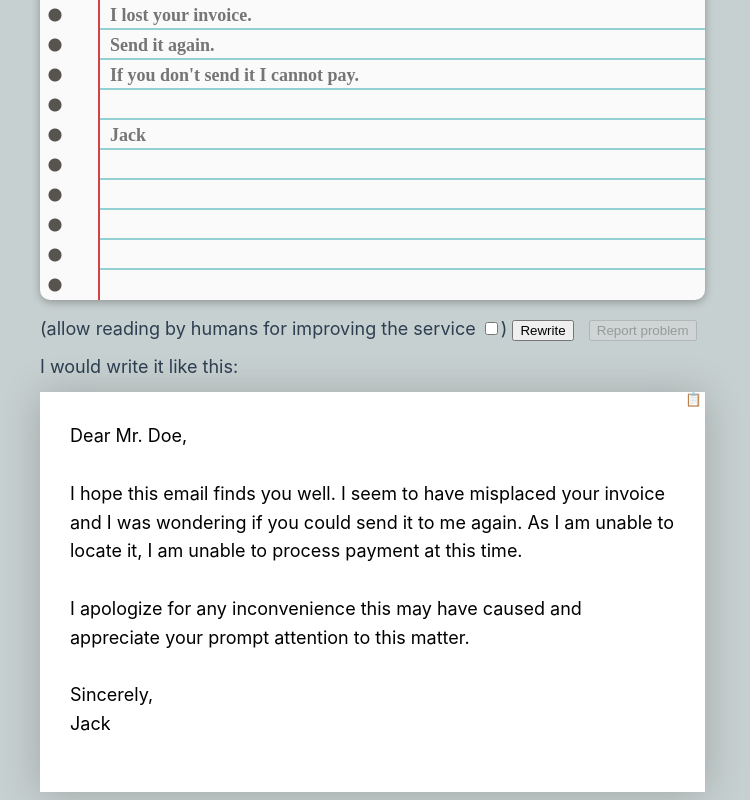
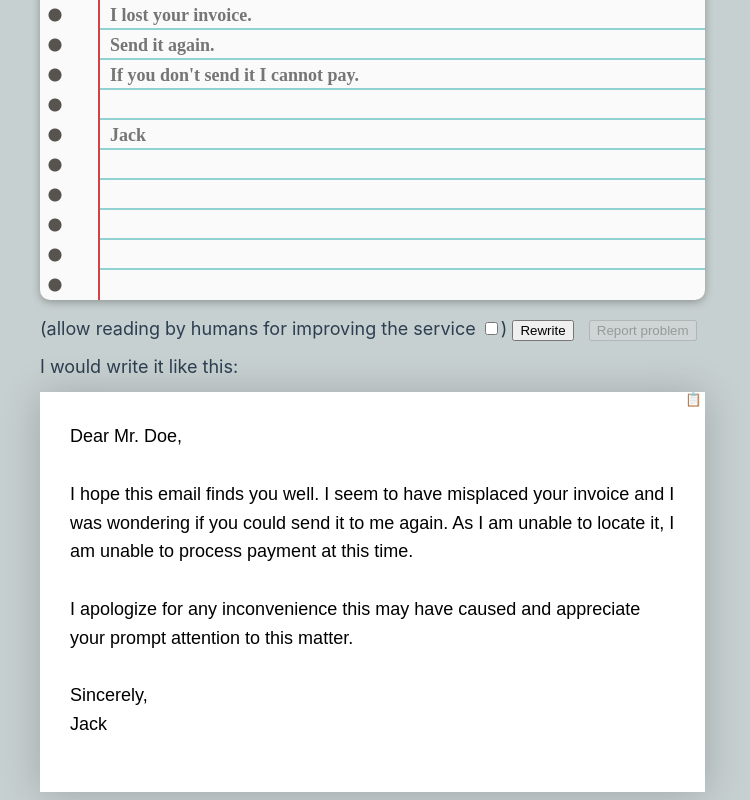
Before and after one commit to ivan-shaporov/ArtificialEditorWebSite, a Vue app: page / in a window 1280 px wide. Shown: the part 208-1008 px from the top of the page, without its empty margins (0-750 px from the left). Built offline with nearby package versions, Linux system fonts and the light colour scheme.

Commit message:
rewritten font

```diff
--- a/src/App.vue
+++ b/src/App.vue
@@ -178,6 +178,8 @@ async function copyRewritten() {
   overflow-y: auto;
   white-space: pre-wrap;
   color: black;
+  font-family: Arial, Helvetica, sans-serif;
+  font-size: 18px;
 }
 .paper-shadow:after,
 .paper-shadow:before {
```
